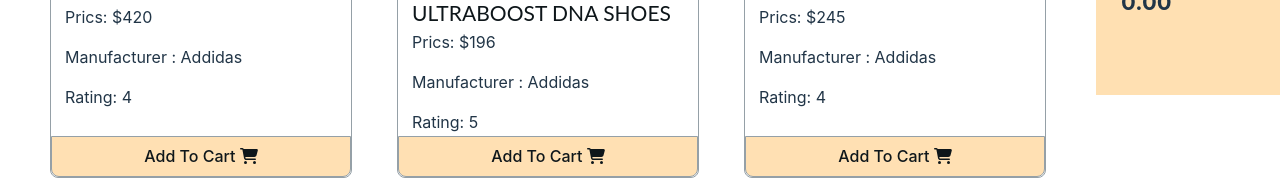
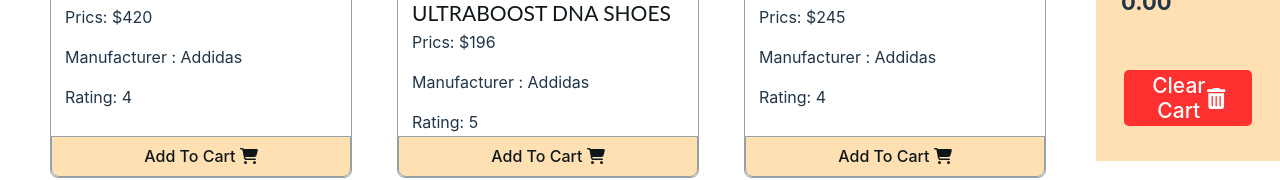
Before and after one commit to MDMahidul/ema-john, a React (Vite) app: page / in a window 1280 px wide. Shown: the part 462-642 px from the top of the page. Built offline with nearby package versions, Linux system fonts and the light colour scheme.

Commit message:
added clear cart function to remove full cart data

```diff
--- a/src/components/Cart/Cart.css
+++ b/src/components/Cart/Cart.css
@@ -7,3 +7,15 @@
 .cart h6{
     font-size: 22px;
 }
+.btn-clear-cart{
+    width: 95%;
+    height: 56px;
+    font-size: 21px;
+    align-items: center;
+    margin: 10px auto;
+    background: #ff3030;
+    border-radius: 5px;
+    display: flex;
+    color: #fff;
+    justify-content: space-between;
+}
--- a/src/components/Cart/Cart.jsx
+++ b/src/components/Cart/Cart.jsx
@@ -1,13 +1,15 @@
 import React from 'react';
 import './Cart.css';
+import { FontAwesomeIcon } from "@fortawesome/react-fontawesome";
+import { faTrashCan } from "@fortawesome/free-solid-svg-icons";
 
-const Cart = ({cart}) => {
+const Cart = ({ cart, handleClearCart }) => {
   //const cart = props.cart; //option 1
   //const {cart} = props; //option 2
   let totalPrice = 0;
   let totalShipping = 0;
   let quantity = 0;
-    for(const product of cart){
+  for (const product of cart) {
     //product.quantity = product.quantity || 1;
     totalPrice = totalPrice + product.price * product.quantity;
     totalShipping = totalShipping + product.shipping;
@@ -23,6 +25,10 @@
       <p>Shipping Charge: ${totalShipping}</p>
       <p>Tax: {tax.toFixed(2)}</p>
       <h6>Grand Total: {grandTotal.toFixed(2)}</h6>
+      <button className="btn-clear-cart" onClick={handleClearCart}>
+        <span> Clear Cart</span>
+        <FontAwesomeIcon icon={faTrashCan} />
+      </button>
     </div>
   );
 };
--- a/src/components/Orders/Orders.jsx
+++ b/src/components/Orders/Orders.jsx
@@ -2,7 +2,7 @@
 import Cart from '../Cart/Cart';
 import { useLoaderData } from 'react-router-dom';
 import ReviewItem from '../ReviewItem/ReviewItem';
-import { removeFromDb } from "../../utilities/fakedb";
+import { deleteShoppingCart, removeFromDb } from "../../utilities/fakedb";
 
 import './Orders.css';
 
@@ -14,6 +14,11 @@
     const remaining = cart.filter(product=> product.id !== id);
     setCart(remaining);
     removeFromDb(id)
+   }
+
+   const handleClearCart = ()=>{
+    setCart([]);
+    deleteShoppingCart();
    }
 
     return (
@@ -28,7 +33,7 @@
           ))}
         </div>
         <div className="cart-container">
-          <Cart cart={cart}></Cart>
+          <Cart handleClearCart={handleClearCart} cart={cart}></Cart>
         </div>
       </div>
     );
--- a/src/components/Shop/Shop.jsx
+++ b/src/components/Shop/Shop.jsx
@@ -1,5 +1,5 @@
 import React, { useEffect, useState } from 'react';
-import { addToDb, getShoppingCart } from '../../utilities/fakedb';
+import { addToDb, getShoppingCart,deleteShoppingCart } from '../../utilities/fakedb';
 import './Shop.css';
 import Product from '../Product/Product';
 import Cart from '../Cart/Cart';
@@ -49,6 +49,13 @@
          setCart(newCart);
          addToDb(product.id);
        };
+
+          const handleClearCart = () => {
+            setCart([]);
+            deleteShoppingCart();
+          };
+
+
     return (
         <div className='shop-container'>
             <div className="products-container">
@@ -61,7 +68,7 @@
 
             </div>
             <div className="card-container">
-               <Cart cart={cart}></Cart>
+               <Cart handleClearCart={handleClearCart} cart={cart}></Cart>
             </div>
         </div>
     );
```
Lines whose indentation alone changed are shown as unchanged.
